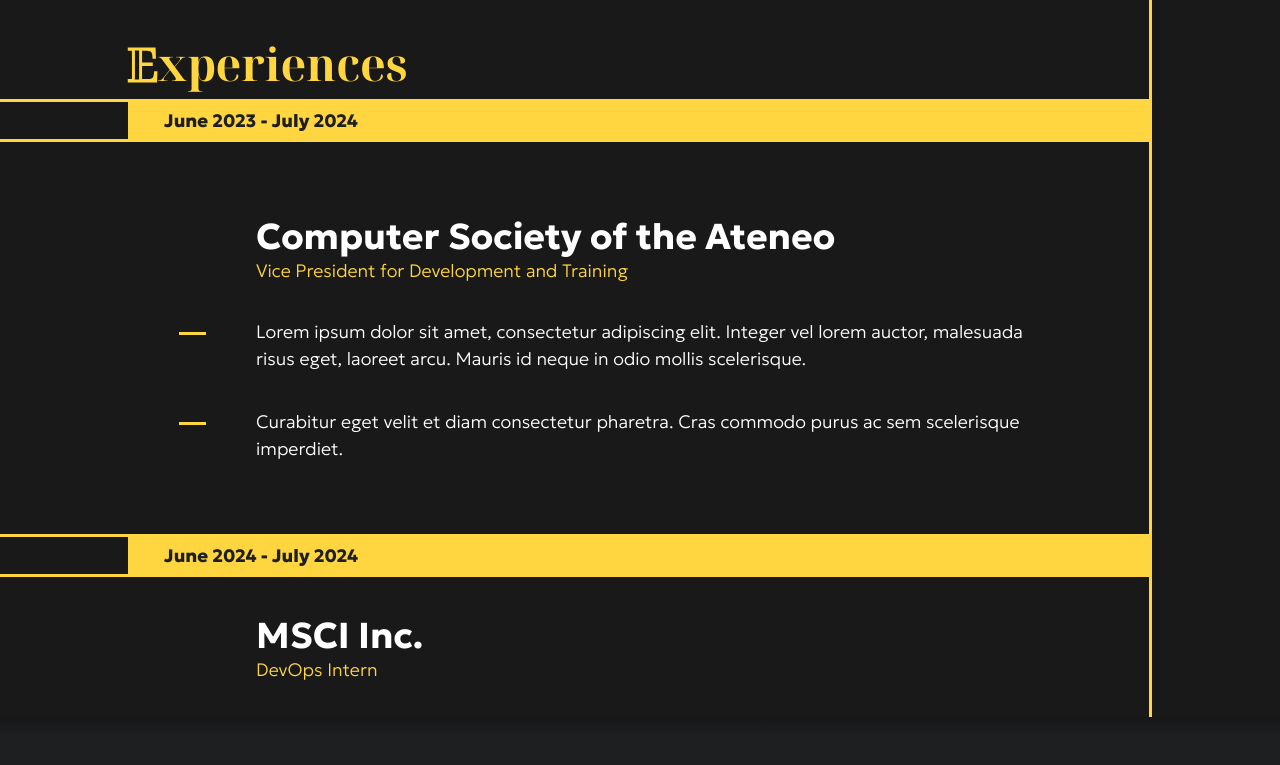
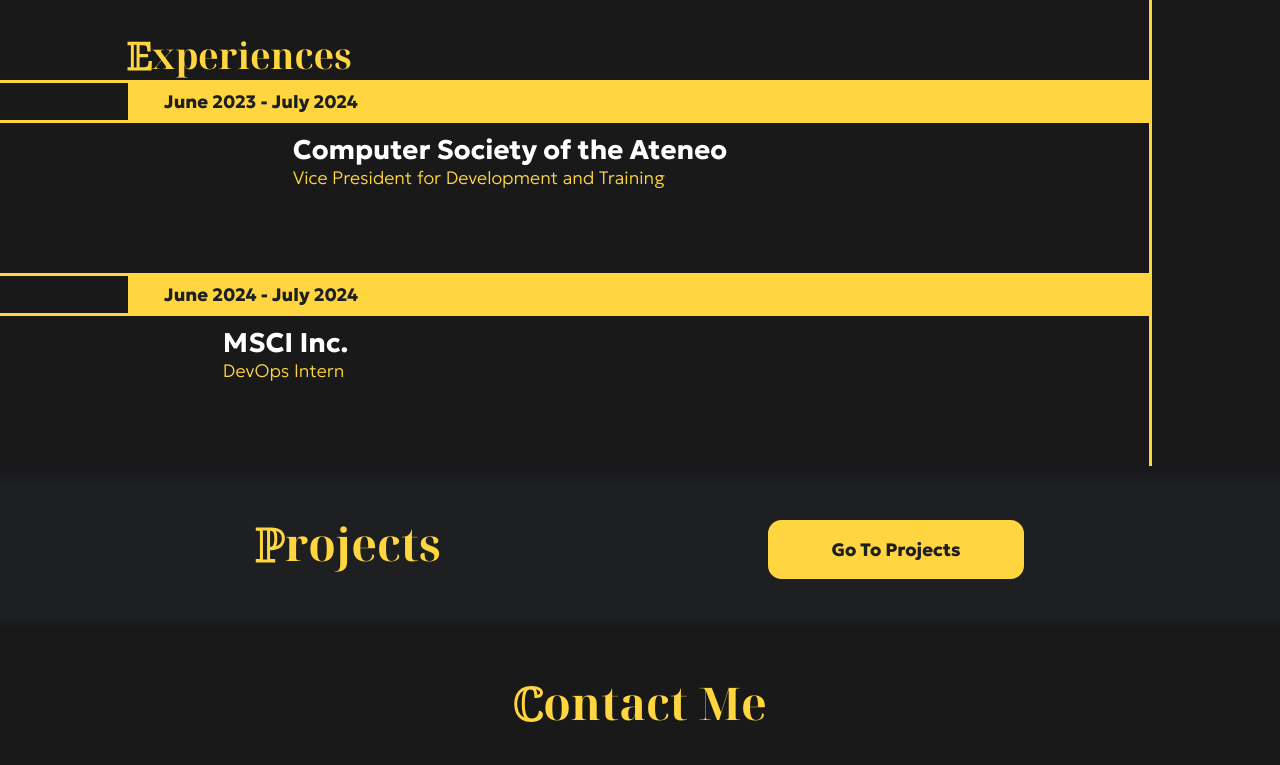
Before and after one commit to Alvallesteros/Alvallesteros, a React (Create React App) app: page / in a window 1280 px wide. Shown: the part 1280-2045 px from the top of the page. Built offline with nearby package versions, Linux system fonts and the light colour scheme.

Commit message:
experiences functionality

```diff
--- a/package.json
+++ b/package.json
@@ -13,6 +13,7 @@
     "@testing-library/user-event": "^13.5.0",
     "font-awesome": "^4.7.0",
     "js-yaml": "^4.1.0",
+    "node-sass": "^7.0.3",
     "react": "^18.3.1",
     "react-dom": "^18.3.1",
     "react-scripts": "5.0.1",
--- a/src/components/experiences.js
+++ b/src/components/experiences.js
@@ -1,4 +1,6 @@
 import React, { useState, useEffect } from 'react';
+import { FontAwesomeIcon } from '@fortawesome/react-fontawesome'
+import { faChevronDown } from "@fortawesome/free-solid-svg-icons"
 
 const ExpDate = ({ date, isTablet, isDesktop }) => {
     return (
@@ -13,55 +15,51 @@
     );
 }
 
-const OpenPosition = ({
+const Accordion = ({
     organization, position, responsibilities, isTablet, isDesktop
 }) => {
+    const [isHover, setHover] = useState(false);
+    const [isOpen, setOpen] = useState(false);
+
     return (
-        <div>
-            <div className='row'>
-                <div className='hspacer-3'></div>
-                <div className='col-s-3 col-md-6 col-l-7 offset-l-1 col-11 offset-1' style={{padding: '0'}}>
-                    <span className='header-4 text-bold'>{organization}</span>
+        <div className='row ycenter'>
+            <div
+                className={'row ycenter ' + ('titleCard')}
+                onMouseEnter={() => setHover(true)}
+                onMouseLeave={() => setHover(false)}
+                onClick={() => setOpen(!isOpen)}
+            >
+                <div className='p-4 col-12'></div>
+                <div className='row col-9 offset-1 '>
+                    <div className='col-s-3 col-md-6 col-l-7 offset-l-1 col-12' style={{padding: '0'}}>
+                        <span className='header-5 text-bold org'>{organization}</span>
                     </div>
-                <div className='col-s-3 col-md-6 col-l-7 offset-l-1 col-11 offset-1' style={{padding: '0'}}>
-                    <span className='header-6 text-yellow'>{position}</span>
+                    <div className='col-s-3 col-md-6 col-l-7 offset-l-1 col-12' style={{padding: '0'}}>
+                        <span className='subheader-3 text-yellow position'>{position}</span>
                     </div>
                 </div>
+                <div className='row col-2 xcenter ycenter'>
+                    {isHover ? <FontAwesomeIcon icon={faChevronDown} className={'icon ' + (isOpen ? 'up' :null)}/> :null}
+                </div>
+                <div className={'col-12 row fold-content ' + (isOpen ? 'open' :null )}>
                     {responsibilities.map((item) => (
-                <div className='row'>
-                    <div className='hspacer-5'></div>
+                            <div className={'col-12 row'}>
+                                <div className='col-12 p-6'></div>
                                 { isTablet | isDesktop ? (
-                        <div className='col-md-1 col-l-1 col-1' style={{
-                            justifyContent: 'center'
-                        }}>
+                                    <div className='col-1 xcenter'>
                                         <div className='bullet-line'></div>
                                     </div>
                                 ) :null }
-                    <div className='col-s-3 col-md-4 col-l-6 col-10' style={{padding: '0'}}>
+                                <div className='col-10' style={{padding: '0'}}>
                                     <span className='text' style={{fontSize: '1rem', lineHeight: '1.5rem'}}>{item}</span>
                                 </div>
                             </div>
                         ))}
-            <div className='hspacer-3'></div>
                 </div>
-    );
-}
-
-const ClosePosition = ({
-    organization, position
-}) => {
-    return (
-        <div className='row'>
-            <div className='hspacer-5'></div>
-            <div className='col-s-3 col-md-6 col-l-7 offset-l-1 col-11 offset-1' style={{padding: '0'}}>
-                <span className='header-4 text-bold'>{organization}</span>
+                <div className='p-4 col-12'></div>
             </div>
-            <div className='col-s-3 col-md-6 col-l-7 offset-l-1 col-11 offset-1' style={{padding: '0'}}>
-                <span className='header-6 text-yellow'>{position}</span>
         </div>
-            <div className='hspacer-5'></div>
-        </div>
-    );
+    )
 }
 
 
@@ -91,7 +89,7 @@
             { isTablet | isDesktop  ? <div className='line'></div> :null }
             <div className='row'>
                 <div className='col-s-3 col-md-6 col-l-8 col-12' style={{paddingLeft: '0', paddingBottom: '0', marginBottom: '-1rem'}}>
-                    <div className='header-3 title-design'>
+                    <div className='header-4 title-design'>
                         <span>E</span>xperiences
                     </div>
                 </div>
@@ -101,7 +99,7 @@
                 isTablet={isTablet}
                 isDesktop={isDesktop}
             />
-            <OpenPosition
+            <Accordion
                 organization={"Computer Society of the Ateneo"}
                 position={"Vice President for Development and Training"}
                 responsibilities={[
@@ -116,9 +114,13 @@
                 isTablet={isTablet}
                 isDesktop={isDesktop}
             />
-            <ClosePosition
+            <Accordion
                 organization={"MSCI Inc."}
                 position={"DevOps Intern"}
+                responsibilities={[
+                    "Lorem ipsum dolor sit amet, consectetur adipiscing elit. Integer vel lorem auctor, malesuada risus eget, laoreet arcu. Mauris id neque in odio mollis scelerisque.",
+                    "Curabitur eget velit et diam consectetur pharetra. Cras commodo purus ac sem scelerisque imperdiet."
+                ]}
                 isTablet={isTablet}
                 isDesktop={isDesktop}
             />
--- a/src/components/hero-banner.js
+++ b/src/components/hero-banner.js
@@ -37,10 +37,10 @@
                 { isTablet | isDesktop  ? null: <div className='line'></div>}
                 <div className='col-6 col-l-4 col-s-3 col-md-3 vcenter unselectable'>
                     <div className={styles.textContainer}>
-                        <span className={'header-4 ' + styles.welcome}>What's up? I'm</span>
+                        <span className={'header-6 ' + styles.welcome}>What's up? I'm</span>
                         <span className={'header-1 ' + styles.fname}>Angelo</span>
                         <span className={'header-1 ' + styles.lname}><span>Alva</span>rez</span>
-                        <span className={'header-5 ' + styles.position}>Junior Developer</span>
+                        <span className={'header-6 ' + styles.position}>Junior Developer</span>
                     </div>
                 </div>
                 { isDesktop ? (
--- a/src/index.js
+++ b/src/index.js
@@ -1,6 +1,7 @@
 import React from 'react';
 import ReactDOM from 'react-dom/client';
 import './index.css';
+import './scss/main.scss';
 import App from './App';
 import reportWebVitals from './reportWebVitals';
 
--- /dev/null
+++ b/src/scss/exp.scss
@@ -0,0 +1,54 @@
+.titleCard {
+    background-color: $bg-gray;
+    transition: all .3s;
+    height: 100%;
+    cursor: pointer;
+
+    & * {
+        transition: all .3s;
+    }
+
+    .org {
+        color: white;
+    }
+
+    .icon {
+        height: 2.5rem;
+        color: $bg-gray;
+        transition: all .3s;
+
+        &.up {
+            transform: rotate(180deg);
+            transition: all .3s;
+        }
+    }
+
+    .fold-content {
+        max-height: 0;
+        overflow: hidden;
+        transition: all 1s ease-out;
+
+        &.open {
+            max-height: 200px;
+            transition: all 0.5s ease-out;
+        }
+    }
+
+    &:hover {
+        background-color: $yellow;
+        transition: all .3s;
+
+        & * {
+            color: $dark-gray;
+            transition: all .3s;
+            border-color: $dark-gray;
+        }
+
+        .org {
+            color: $dark-gray;
+        }
+
+
+    }
+
+}
--- /dev/null
+++ b/src/scss/main.scss
@@ -0,0 +1,73 @@
+@import './variables.scss';
+
+// Spacer
+$i: 6;
+@while $i > 0 {
+    .p-#{$i} { padding: (7 - $i) * 0.5rem !important; }
+    .px-#{$i} { padding: 0 ((7 - $i) * 0.5rem) !important; }
+    .py-#{$i} { padding: ((7 - $i) * 0.5rem) 0 !important; }
+    .pt-#{$i} { padding: ((7 - $i) * 0.5rem) 0 0 0 !important; }
+    .pr-#{$i} { padding: 0 ((7 - $i) * 0.5rem) 0 0 !important; }
+    .pb-#{$i} { padding: 0 0 ((7 - $i) * 0.5rem) 0 !important; }
+    .pl-#{$i} { padding: 0 0 0 ((7 - $i) * 0.5rem) !important; }
+    .m-#{$i} { margin: (7 - $i) * 0.5rem !important; }
+    .mx-#{$i} { margin: 0 ((7 - $i) * 0.5rem) !important; }
+    .my-#{$i} { margin: ((7 - $i) * 0.5rem) 0 !important; }
+    .mt-#{$i} { margin: ((7 - $i) * 0.5rem) 0 0 0 !important; }
+    .mr-#{$i} { margin: 0 ((7 - $i) * 0.5rem) 0 0 !important; }
+    .mb-#{$i} { margin: 0 0 ((7 - $i) * 0.5rem) 0 !important; }
+    .ml-#{$i} { margin: 0 0 0 ((7 - $i) * 0.5rem) !important; }
+    $i: $i - 1;
+}
+
+.xcenter {justify-content: center;}
+.ycenter {align-items: center;}
+.fill-height {height: 100%;}
+
+@mixin col {
+    float: left;
+    padding: 10px;
+    border: 0px solid red;
+    display: flex;
+}
+
+//No. Columns
+$a: 12;
+$b: 8;
+$c: 4;
+@media only screen and (min-width: 1400px) {
+    .web-container {width: 70vw;}
+    @while $a > 0 {
+        .col-#{$a} {
+            width: ($a / 12) * 100%;
+            @include col
+        }
+        .offset-#{$a} {
+            margin-left: ($a / 12) * 100%;
+            @include col
+        }
+        $a: $a - 1;
+    }
+    $j: 6;
+    @while $j > 0 {
+        .header-#{$j} {
+            font-size: 5rem - ($j * 0.5);
+        }
+        .subheader-#{$j} {
+            font-size: 2rem - ($j * 0.15);
+        }
+        $j: $j - 1;
+    }
+    :root {
+        $stroke: 4px;
+        font-size: 20px;
+    }
+}
+
+
+.row {
+    display: flex;
+    flex-wrap: wrap;
+}
+
+@import './exp.scss';
--- /dev/null
+++ b/src/scss/variables.scss
@@ -0,0 +1,8 @@
+$bg-gray: #191919;
+$light-gray: #343435;
+$lighter-gray: #8b8b8f;
+$yellow: #FFD540;
+$dark-gray: #1E1F21;
+$main-font: 'Geologica', sans-serif;
+$display-font: 'Noto Serif Display', serif;
+$base-hspacer: 1rem;
```
Also changed, not shown: 1 other file (tests, documents, lock files or other folders). Lines whose indentation alone changed are shown as unchanged.
